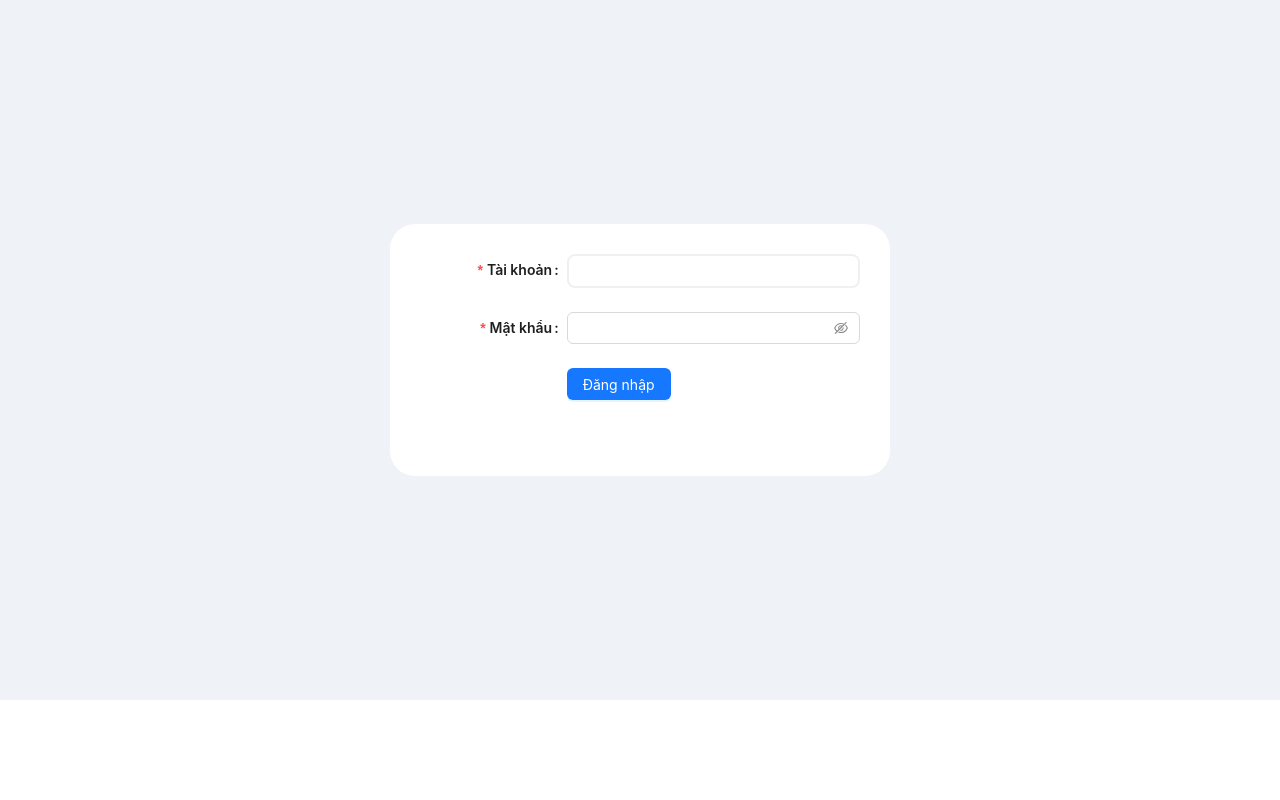
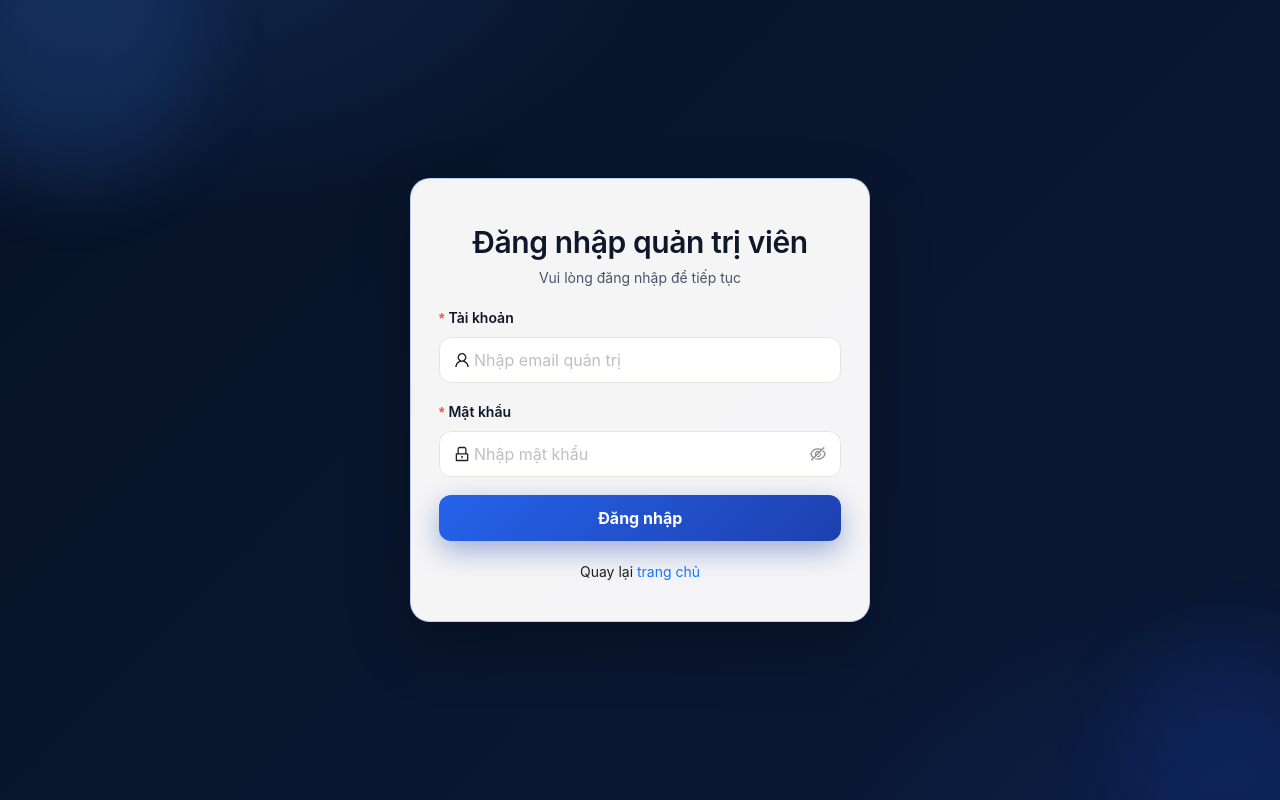
Before and after one commit to 21010573DatNT/Luxury-Jewelry, a React (Create React App) app in the folder TMDT-FE/: page /admin/login in a window 1280 px wide. Built offline with nearby package versions, Linux system fonts and the light colour scheme; no server answers.

Commit message:
chinh FE

```diff
--- a/TMDT-FE/src/Componets/Header/index.jsx
+++ b/TMDT-FE/src/Componets/Header/index.jsx
@@ -78,7 +78,7 @@ function Header() {
     return (
         <div className="header">
             <Row>
-                <Col span={4} className="logo">
+                <Col span={4} className="logo" onClick={() => navigate("/")}>
                     Luxury Jewelry
                 </Col>
                 <Col span={8} className="search-bar" ref={searchRef}>
@@ -96,6 +96,7 @@ function Header() {
                                 <div className="item" key={item._id} onClick={() => handleNavigateProduct(item._id)}>
                                     <img
                                         src={item.thumbnail}
+                                        alt={item.title || "product"}
                                         className="image-item"
                                     />
                                     <p className="title-item">{item.title}</p>
@@ -109,7 +110,12 @@ function Header() {
                     <a href="/products">Sản phẩm</a>
                     <a href="/about">Về chúng tôi</a>
                     <a href="/refund">Hoàn trả</a>
-                    <Avatar size="large" icon={<UserOutlined />} />
+                    <Avatar
+                        size="large"
+                        icon={<UserOutlined />}
+                        onClick={handleProfile}
+                        title="Hồ sơ của tôi"
+                    />
                     {user?.fullName ? (
                         <div className="account-logout">
                             <div onClick={handleProfile}>{user?.fullName}</div>
--- a/TMDT-FE/src/Pages/Admin/Login_Admin/LoginAdmin.scss
+++ b/TMDT-FE/src/Pages/Admin/Login_Admin/LoginAdmin.scss
@@ -1,15 +1,157 @@
-.container-login-admin {
+// Admin login – luxe neutral theme
+:root {
+    --admin-bg-start: #071226;
+    /* deeper navy */
+    --admin-bg-end: #0b1936;
+    /* deeper navy */
+    --admin-gold-1: #2563eb;
+    /* blue-600 */
+    --admin-gold-2: #1e40af;
+    /* blue-800 */
+    --admin-card: rgba(255, 255, 255, 0.96);
+    --admin-text: #0f172a;
+    /* slate-900 */
+    --admin-muted: #475569;
+    /* slate-600 */
+    --admin-line: #e5e7eb;
+}
+
+.admin-auth-page {
+    min-height: 100vh;
+    width: 100%;
     display: flex;
+    align-items: center;
     justify-content: center;
-    align-items: center;
-    width: 100%;
-    height: 700px;
-    background-color: rgb(239, 242, 247);
+    padding: 24px;
+    background: radial-gradient(900px 500px at 10% -10%, rgba(59, 130, 246, .20), transparent 60%),
+        radial-gradient(800px 480px at 100% 110%, rgba(29, 78, 216, .18), transparent 60%),
+        linear-gradient(135deg, var(--admin-bg-start), var(--admin-bg-end));
+    position: relative;
+    overflow: hidden;
+}
 
-    .ant-form{
-        padding: 30px;
-        height: 36%;
-        background-color: white;
-        border-radius: 25px;
+.admin-bg-shape {
+    position: absolute;
+    border-radius: 50%;
+    filter: blur(40px);
+    opacity: .45;
+    animation: float 12s ease-in-out infinite;
+}
+
+.admin-bg-shape.shape-1 {
+    width: 260px;
+    height: 260px;
+    top: -60px;
+    left: -60px;
+    background: rgba(59, 130, 246, .32);
+}
+
+.admin-bg-shape.shape-2 {
+    width: 200px;
+    height: 200px;
+    bottom: -50px;
+    right: -40px;
+    background: rgba(29, 78, 216, .28);
+    animation-delay: 2s;
+}
+
+@keyframes float {
+
+    0%,
+    100% {
+        transform: translateY(0)
+    }
+
+    50% {
+        transform: translateY(-14px)
     }
 }
+
+.admin-auth-card {
+    width: 100%;
+    max-width: 460px;
+    background: var(--admin-card);
+    border: 1px solid rgba(59, 130, 246, .32);
+    border-radius: 20px;
+    box-shadow: 0 24px 60px rgba(0, 0, 0, .28);
+    padding: 36px 28px;
+    position: relative;
+}
+
+.admin-auth-header {
+    display: flex;
+    flex-direction: column;
+    align-items: center;
+    text-align: center;
+    margin-bottom: 18px;
+    gap: 4px;
+
+    .title {
+        color: var(--admin-text) !important;
+        letter-spacing: -.4px;
+        margin: 8px 0 2px !important;
+    }
+
+    .subtitle {
+        color: var(--admin-muted) !important;
+    }
+}
+
+.admin-auth-form {
+    .ant-form-item-label>label {
+        color: var(--admin-text);
+        font-weight: 600;
+    }
+
+    .auth-input.ant-input-affix-wrapper,
+    .auth-input.ant-input {
+        border-radius: 12px;
+        border: 1px solid #e7e5dc;
+        padding: 10px 14px;
+        transition: all .25s ease;
+    }
+
+    .auth-input.ant-input-affix-wrapper:hover,
+    .auth-input.ant-input:hover {
+        border-color: var(--admin-gold-1);
+        box-shadow: 0 0 0 2px rgba(59, 130, 246, .18);
+    }
+
+    .auth-input.ant-input-affix-wrapper-focused {
+        border-color: var(--admin-gold-1) !important;
+        box-shadow: 0 0 0 3px rgba(59, 130, 246, .22) !important;
+    }
+
+    .ant-form-item {
+        margin-bottom: 18px;
+    }
+}
+
+/* removed options row (remember/forgot) by request */
+
+.admin-auth-submit {
+    height: 46px !important;
+    border-radius: 12px !important;
+    background: linear-gradient(135deg, var(--admin-gold-1), var(--admin-gold-2)) !important;
+    border: none !important;
+    font-weight: 700 !important;
+    box-shadow: 0 10px 28px rgba(30, 64, 175, .40) !important;
+}
+
+.admin-auth-submit:hover {
+    transform: translateY(-1px);
+    box-shadow: 0 12px 34px rgba(29, 78, 216, .44) !important;
+}
+
+.admin-auth-footer {
+    text-align: center;
+    color: var(--admin-muted);
+    margin-top: 4px;
+}
+
+@media (max-width: 480px) {
+    .admin-auth-card {
+        padding: 28px 20px;
+        border-radius: 16px;
+    }
+}
--- a/TMDT-FE/src/Pages/Admin/Login_Admin/index.jsx
+++ b/TMDT-FE/src/Pages/Admin/Login_Admin/index.jsx
@@ -1,8 +1,9 @@
-import { Button, Checkbox, Form, Input, message } from "antd";
+import { Button, Form, Input, Typography, message } from "antd";
+import { UserOutlined, LockOutlined, EyeInvisibleOutlined, EyeTwoTone } from "@ant-design/icons";
 import "./LoginAdmin.scss";
 import { useDispatch } from "react-redux";
 import * as AccountService from "../../../Services/accountService";
-import { useNavigate } from "react-router-dom";
+import { useNavigate, Link } from "react-router-dom";
 import { updateAccount } from "../../../Redux/reducers/accountReducer";
 
 function Login_Admin() {
@@ -51,13 +52,20 @@ function Login_Admin() {
     };
 
     return (
-        <div className="container-login-admin">
+        <div className="admin-auth-page">
+            <div className="admin-bg-shape shape-1" />
+            <div className="admin-bg-shape shape-2" />
+            <div className="admin-auth-card">
+                <div className="admin-auth-header">
+                    <Typography.Title level={2} className="title">Đăng nhập quản trị viên</Typography.Title>
+                    <Typography.Text className="subtitle">Vui lòng đăng nhập để tiếp tục</Typography.Text>
+                </div>
+
                 <Form
-                name="basic"
-                labelCol={{ span: 8 }}
-                wrapperCol={{ span: 16 }}
-                style={{ width: 500 }}
-                initialValues={{ remember: true }}
+                    name="adminLogin"
+                    layout="vertical"
+                    className="admin-auth-form"
+
                     onFinish={onFinish}
                     autoComplete="off"
                 >
@@ -66,7 +74,12 @@ function Login_Admin() {
                         name="email"
                         rules={[{ required: true, message: "Nhập tên tài khoản!" }]}
                     >
-                    <Input />
+                        <Input
+                            prefix={<UserOutlined />}
+                            placeholder="Nhập email quản trị"
+                            size="large"
+                            className="auth-input"
+                        />
                     </Form.Item>
 
                     <Form.Item
@@ -74,15 +87,28 @@ function Login_Admin() {
                         name="password"
                         rules={[{ required: true, message: "Nhập mật khẩu!" }]}
                     >
-                    <Input.Password />
+                        <Input.Password
+                            prefix={<LockOutlined />}
+                            placeholder="Nhập mật khẩu"
+                            size="large"
+                            className="auth-input"
+                            iconRender={(visible) => (visible ? <EyeTwoTone /> : <EyeInvisibleOutlined />)}
+                        />
                     </Form.Item>
 
-                <Form.Item label={null}>
-                    <Button type="primary" htmlType="submit">
+                    {/* Removed remember me and forgot password as requested */}
+
+                    <Form.Item>
+                        <Button type="primary" htmlType="submit" size="large" block className="admin-auth-submit">
                             Đăng nhập
                         </Button>
                     </Form.Item>
                 </Form>
+
+                <div className="admin-auth-footer">
+                    <Typography.Text>Quay lại <Link to="/">trang chủ</Link></Typography.Text>
+                </div>
+            </div>
         </div>
     );
 }
--- a/TMDT-FE/src/Pages/Cart/index.jsx
+++ b/TMDT-FE/src/Pages/Cart/index.jsx
@@ -1,5 +1,5 @@
 import { useState, useEffect } from "react";
-import { InputNumber, Button, Row, Col, Card, Input } from "antd";
+import { Button, Row, Col, Card, Input, message } from "antd";
 import { CloseOutlined } from "@ant-design/icons";
 import "./Cart.scss";
 import { useDispatch, useSelector } from "react-redux";
@@ -115,12 +115,19 @@ const Cart = () => {
     };
 
     const handleNavigateInfoOrder = () => {
+        // Chặn thanh toán khi giỏ hàng trống
+        if (!order || order.length === 0) {
+            message.warning(
+                "Giỏ hàng trống, vui lòng thêm sản phẩm trước khi thanh toán"
+            );
+            return;
+        }
         navigate("/info_order");
     };
 
     let shippingFee = 0
 
-    if(totalPrice) {
+    if (totalPrice) {
         shippingFee = totalPrice < 1000000 ? 35000 : 0;
         console.log(totalPrice)
         console.log(shippingFee)
@@ -247,7 +254,7 @@ const Cart = () => {
                                 }}
                                 className="no-product"
                             >
-                                <img src="/online-shopping.png" />
+                                <img src="/online-shopping.png" alt="No products" />
                                 <p>Chưa có sản phẩm nào</p>
                             </div>
                         )}
@@ -286,6 +293,7 @@ const Cart = () => {
                             block
                             type="primary"
                             className="checkout-button"
+                            disabled={!order || order.length === 0}
                             onClick={handleNavigateInfoOrder}
                         >
                             TIẾN HÀNH THANH TOÁN
```
Also changed, not shown: TMDT-FE/src/Componets/SliderComponets/slider.css (added). Lines whose indentation alone changed are shown as unchanged.
